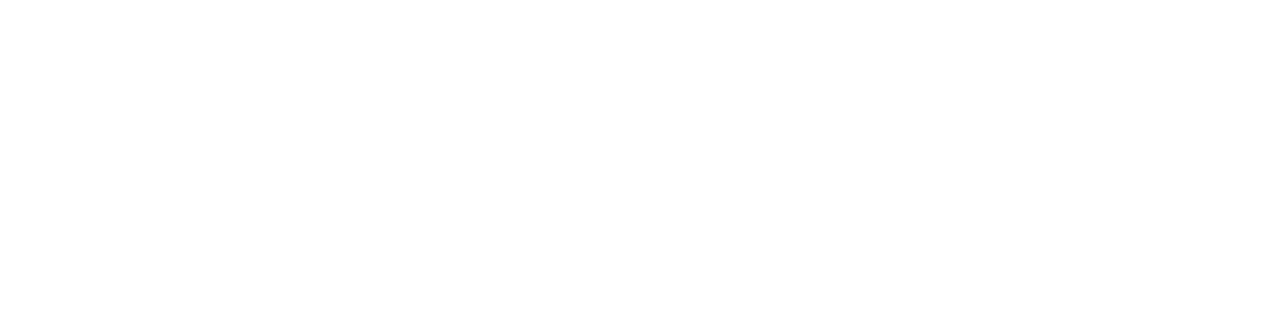
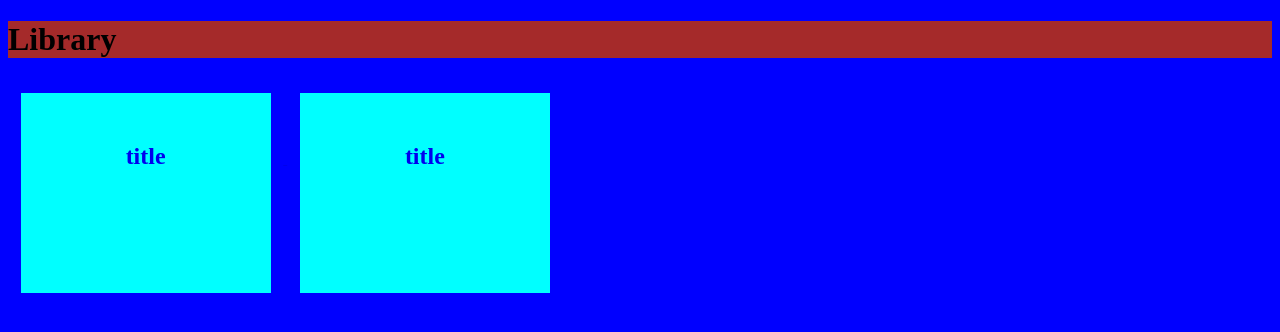
Before and after one commit to Aaliyah-Reid/FlashCardGenerator, a plain HTML site: page scr/lib.html in a window 1280 px wide. Drawn offline with Linux system fonts and the light colour scheme.

Commit message:
Formatted and styled the library page.

```diff
--- a/scr/flashCard.html
+++ b/scr/lib.html
@@ -13,7 +13,32 @@
 
 
 </head>
-<body>
+<body class="Library-body">
+
+    <header class="Library-header">
+        <h1>Library</h1>
+    </header>
+
+    <section class="Library-content">
+
+        <a href="youtube.com" class="Library-link">
+            <div class="Library-items">
+                <h2 class="Library-title">title</h2>
+            </div>
+        </a>
+
+
+        <a href="youtube.com">
+        <div class="Library-items">
+            <h2 class="Library-title">title</h2>
+        </div>
+        </a>
+
+
+
+    </section>
+
+
 
 
 
--- a/scr/style.css
+++ b/scr/style.css
@@ -0,0 +1,36 @@
+.Library-items {
+    background-color: aqua;
+    width: 250px;
+    height: 200px;
+    display: inline-block;
+    margin: 1%;
+
+}
+
+.Library-title {
+    margin-top: 20%;
+    text-align: center;
+
+}
+
+.Library-items:hover {
+    color: bisque;
+    background-color: bisque;
+
+}
+
+.Library-content {
+    background-color: blue;
+}
+
+.Library-body {
+    background-color: blue;
+
+}
+
+.Library-header {
+    background-color: brown;
+    margin: 0;
+    padding: 0;
+
+}
```
